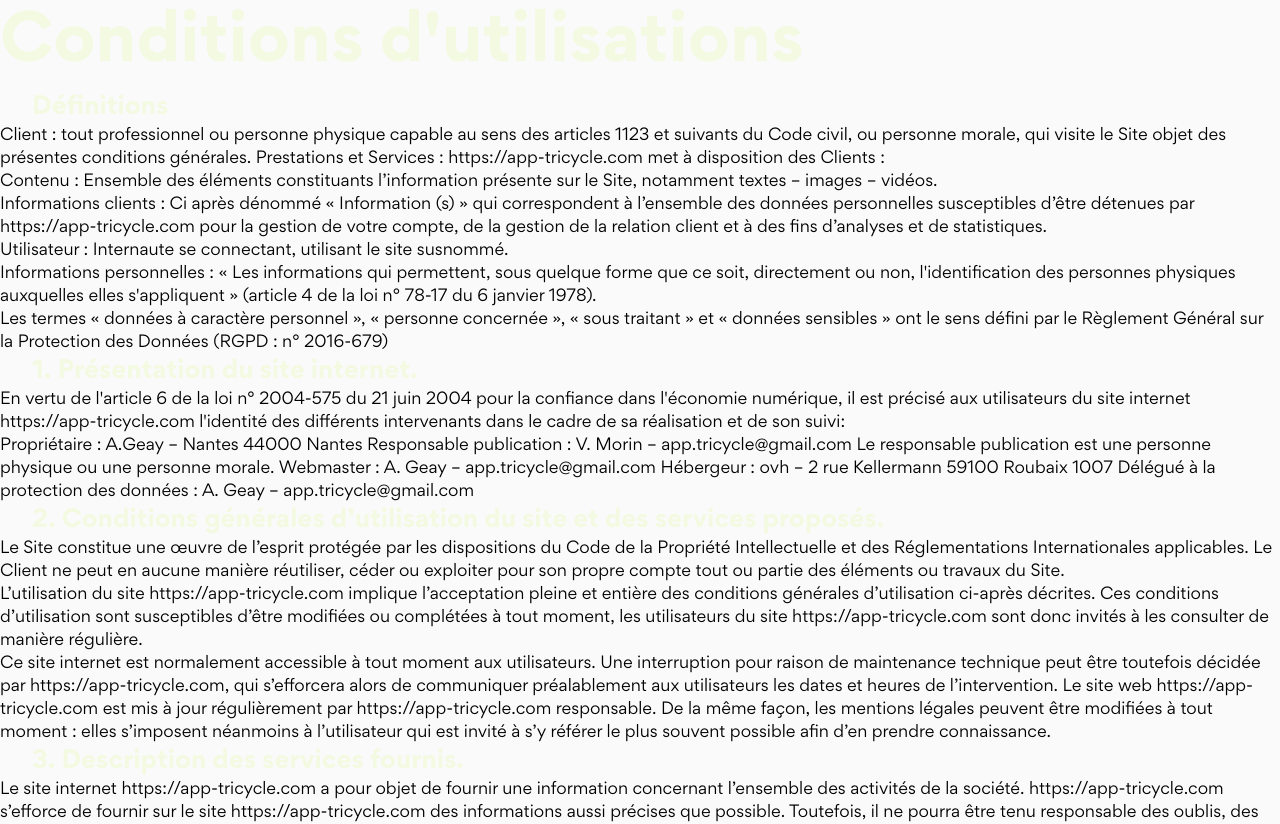
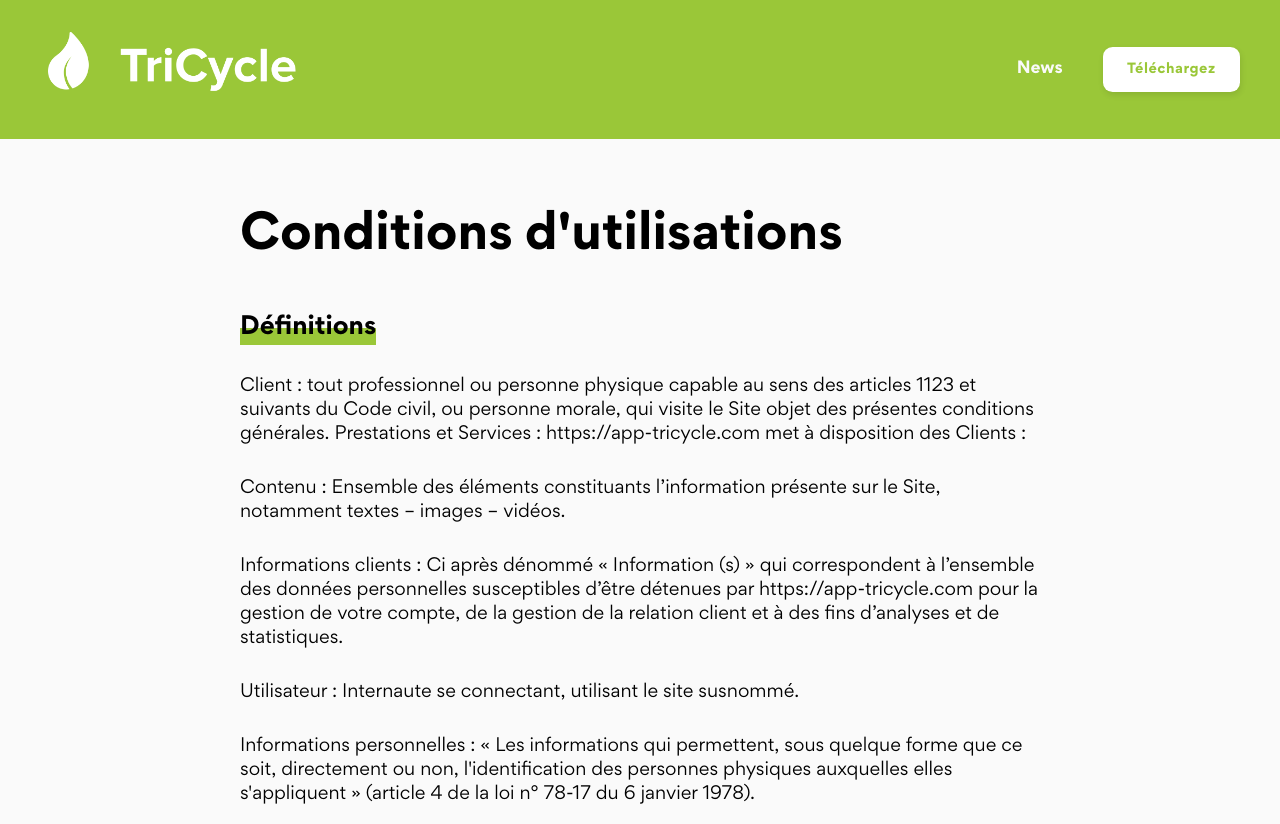
Before and after one commit to TricycleApp/tricycle-web, a Vue app: page /agreement in a window 1280 px wide. Shown: the top 824 px of the page. Built offline with nearby package versions, Linux system fonts and the light colour scheme.

Commit message:
🎏 styling legals

```diff
--- a/src/views/Agreement.vue
+++ b/src/views/Agreement.vue
@@ -1,5 +1,6 @@
 <template>
   <div class="agreement">
+    <Header/>
     <main>
       <h1>Conditions d'utilisations</h1>
       <h2>Définitions</h2>
@@ -181,38 +182,57 @@
       <p>10. Droit applicable et attribution de juridiction.
       Tout litige en relation avec l’utilisation du site https://app-tricycle.com est soumis au droit français. En dehors des cas où la loi ne le permet pas, il est fait attribution exclusive de juridiction aux tribunaux compétents de Nantes</p>
     </main>
+    <Footer/>
   </div>
 </template>
 
 <script>
+import Header from '../components/Header';
+import Footer from '../components/Footer';
+
 export default {
-
+  name:'Agreement',
+  components: {
+    Header,
+    Footer
+  }
 }
 </script>
 
-<style lang="scss" scoped>
+<style lang="scss">
 .agreement {
-  body{
-      height: 100%;
-      background-color: #9AC738;
-      font-family: "Gordita";
-      margin: 0;
-      padding: 0;
-      overflow-x: hidden;
-  }
-
-  .twitter{
-      width: 40px;
-      height: 40px;
-  }
-
-  h1{
-      color: #F3FAE1;
-      font-size: 4rem;
+  main {
+		margin: 0 auto;
+		max-width: 800px;
+    h1 {
+      margin-top: 4rem;
+      font-size: 3rem;
     }
     h2 {
-      color: #F3FAE1;
-      padding: 0 2rem;
+        margin-top: 2.5rem;
+        display: inline-block;
+        background: linear-gradient(0deg, var(--main-clr) 0%, var(--main-clr) 49%, rgba(110,81,190,0) 50%);
+    }
+    h3 {
+      margin-top: 2rem;
+    }
+    p {
+        margin-top: 1.875rem;
+        font-size: 1.1rem;
+    }
+    span[style*="underline"] {
+        text-decoration: none!important;
+        border-bottom: 4px dashed var(--main-clr);
+    }
+    em {
+        color: var(--main-clr);
+    }
+    ol, ul {
+        margin-top: 1.875rem;
+    }
+    ol > li::marker {
+        font-size: 1.2rem;
+    }
   }
 }
 </style>
```
Also changed, not shown: src/views/Privacy.vue (+69 -29 lines). Lines whose indentation alone changed are shown as unchanged.
